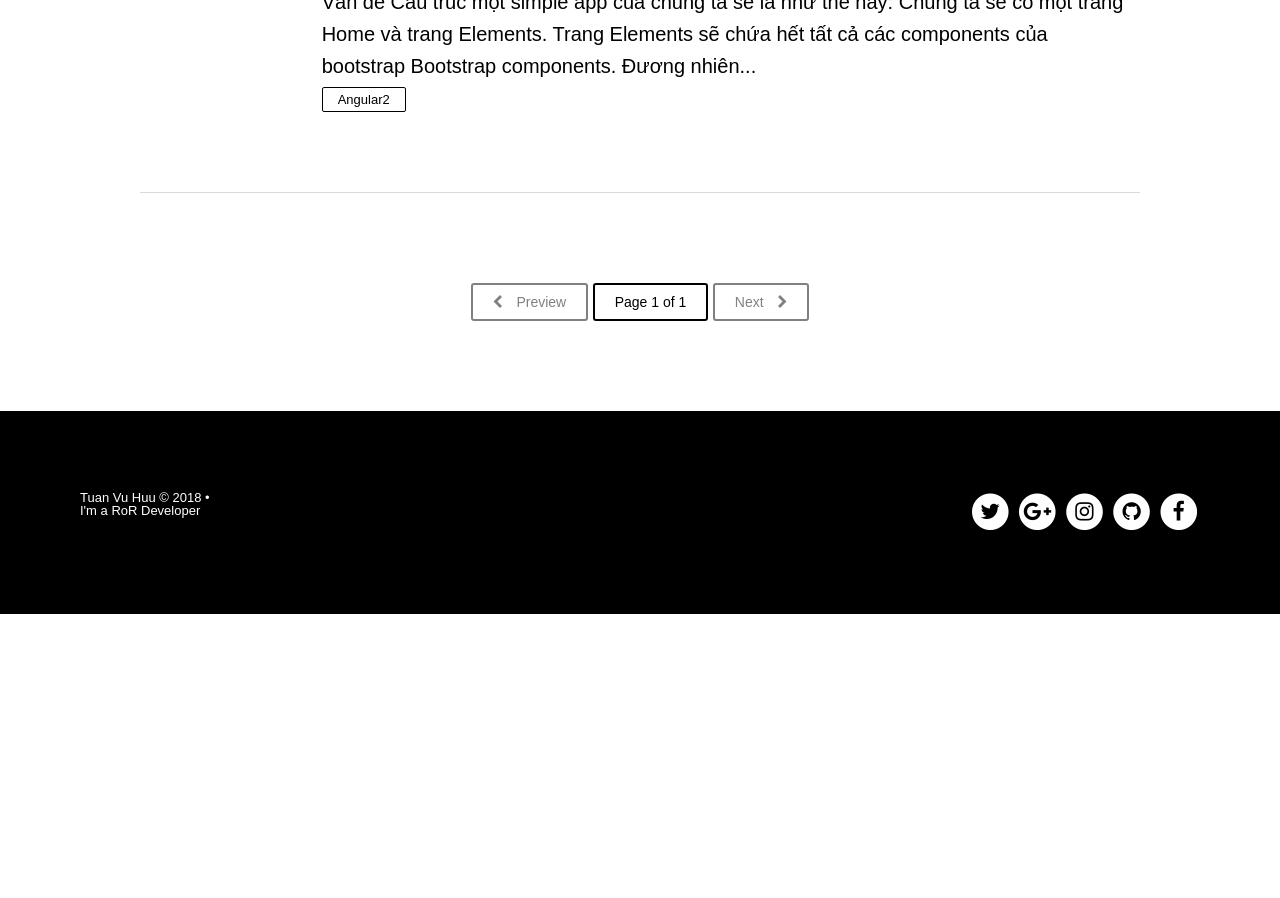
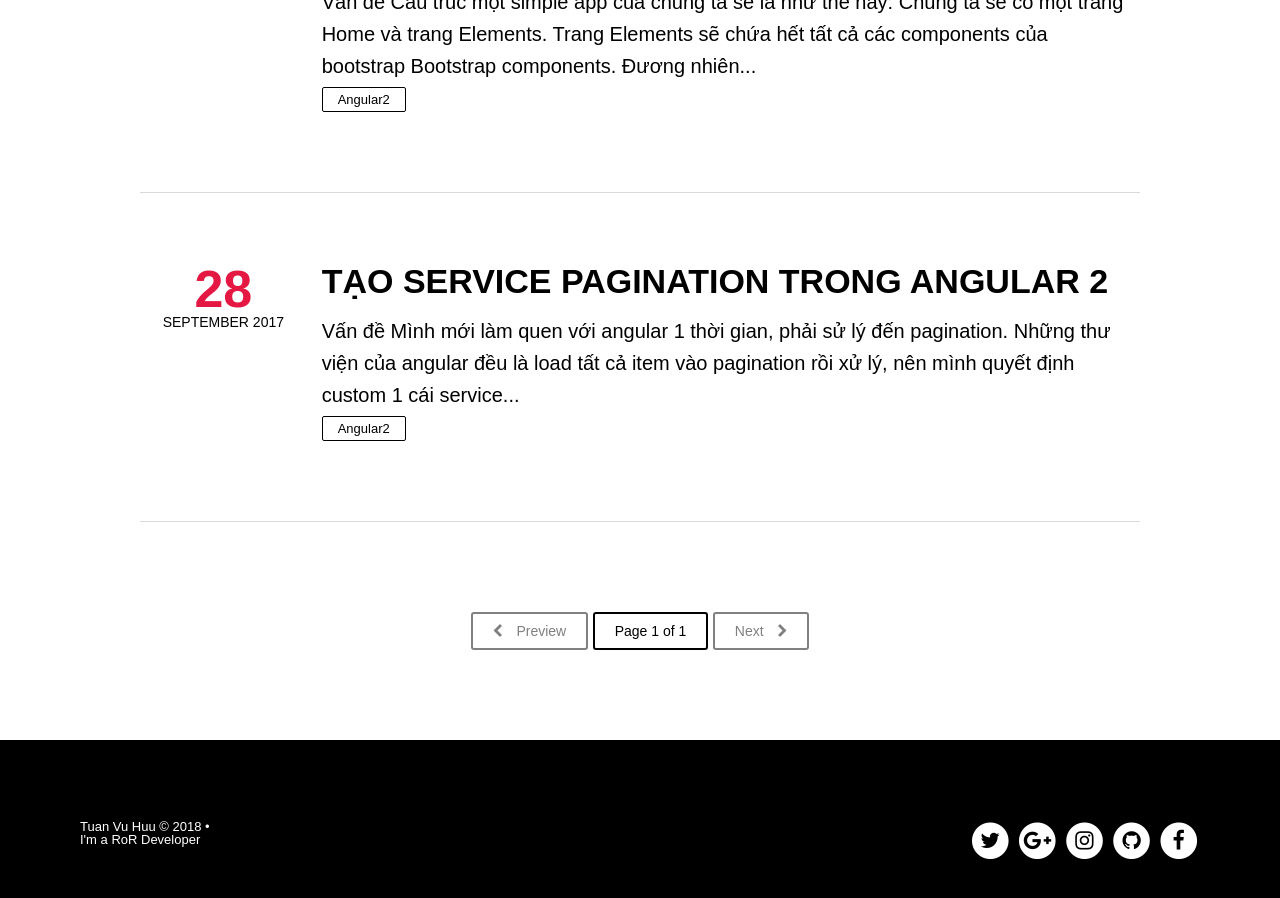
Before and after one commit to vuhuutuan262/vuhuutuan262.github.io, a Jekyll site: the page built from index.html, in a window 1280 px wide and 900 px high, scrolled down 710 px. Built offline with Jekyll 4.4.1, drawn with Linux system fonts in a browser that asks for light colours; nearby versions of some CDN libraries; some web fonts are replaced; the list of posts is cut into pages by our own code; before the commit the page ends 1324 px from its top, so only the background shows below that.

Commit message:
pagination

```diff
--- a/_posts/2017S-09-28-Create_pagination_service_in_Angular_2.md
+++ b/_posts/2017-09-28-Create_pagination_service_in_Angular_2.md
@@ -1,10 +1,9 @@
 ---
 layout: post
 title: "Tạo Service Pagination trong Angular 2"
-titlecolor: goldenrod
 description: "Tạo Service Pagination trong Angular 2"
 category: angular2
-modified: 2018-06-11
+modified: 2017-09-28
 tags: [angular2]
 comments: true
 share: true
```
Also changed, not shown: _posts/2018-06-11-Lazy_Loading_Module_Angular_2.md (+0 -1 lines).
